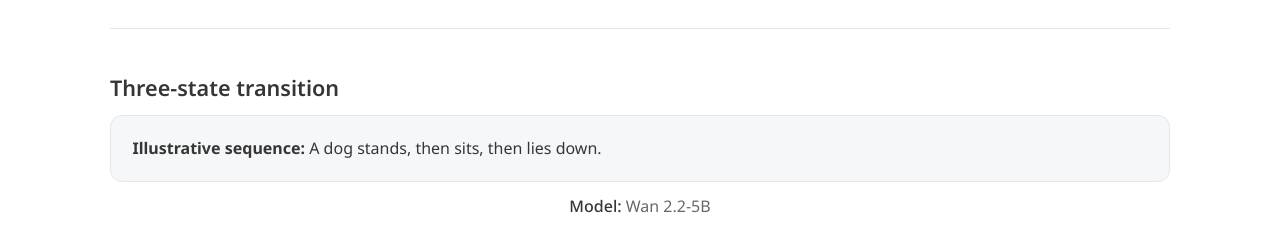
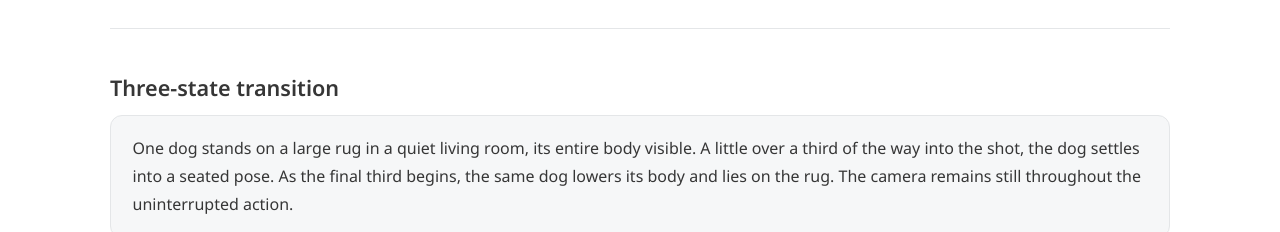
Before and after one commit to temporal-specification-guidance/temporal-specification-guidance.github.io, a plain HTML site: page index.html in a window 1280 px wide. Shown: the part 9060-9292 px from the top of the page. Drawn offline with Linux system fonts and the light colour scheme.

Commit message:
Add original prompt to dog example

```diff
--- a/index.html
+++ b/index.html
@@ -475,8 +475,8 @@
             <div class="example-heading">
               <h3 id="spg-method-title" class="title is-4">Three-state transition</h3>
             </div>
-            <div class="prompt-box" aria-label="Illustrative sequence">
-              <p><strong>Illustrative sequence:</strong> A dog stands, then sits, then lies down.</p>
+            <div class="prompt-box" aria-label="Generation prompt">
+              <p>One dog stands on a large rug in a quiet living room, its entire body visible. A little over a third of the way into the shot, the dog settles into a seated pose. As the final third begins, the same dog lowers its body and lies on the rug. The camera remains still throughout the uninterrupted action.</p>
             </div>
             <p class="model-name"><strong>Model:</strong> Wan 2.2-5B</p>
             <div class="comparison">
```
